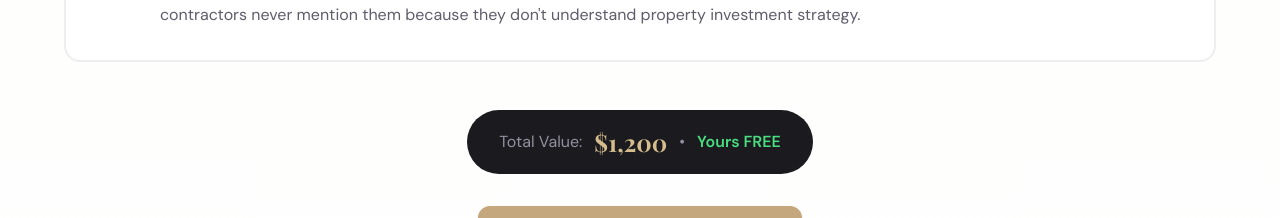
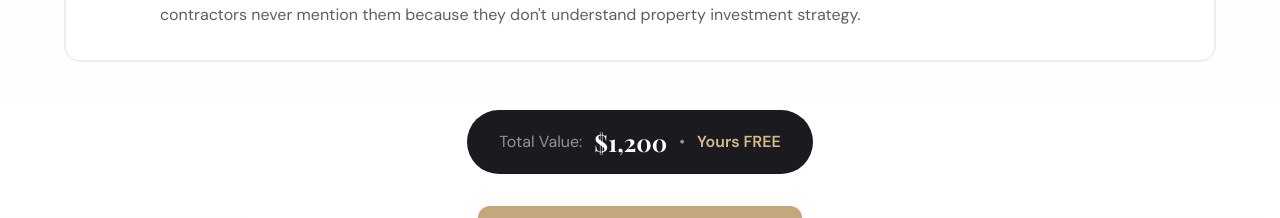
Before and after one commit to Juandurdaneta/zena-construction, a Next.js app: page / in a window 1280 px wide. Shown: the part 4206-4424 px from the top of the page. Built offline with nearby package versions, Linux system fonts and the light colour scheme; a web font is replaced by a local one.

Commit message:
Update color classes in ContactCTA and EvaluationPreview components for improved visual consistency. Adjusted text colors to align with the new primary color palette, enhancing the overall design aesthetics across the application.

```diff
--- a/src/components/sections/ContactCTA.tsx
+++ b/src/components/sections/ContactCTA.tsx
@@ -85,9 +85,9 @@ export function ContactCTA() {
           {/* Value Badge */}
           <div className="inline-flex items-center gap-2 bg-primary-100 px-4 py-2 rounded-full mb-8">
             <span className="text-charcoal-700">Total Value:</span>
-            <span className="text-xl font-display font-bold text-primary-600">$1,200</span>
+            <span className="text-xl font-display font-bold text-primary-400">$1,200</span>
             <span className="text-charcoal-500">•</span>
-            <span className="text-trust-600 font-semibold">Yours FREE</span>
+            <span className="text-primary-600 font-semibold">Yours FREE</span>
           </div>
 
           {/* Benefits */}
--- a/src/components/sections/EvaluationPreview.tsx
+++ b/src/components/sections/EvaluationPreview.tsx
@@ -200,11 +200,11 @@ export function EvaluationPreview() {
       >
         <div className="inline-flex items-center gap-3 text-white px-8 py-4 rounded-full mb-8" style={{ backgroundColor: '#1a1a1f' }}>
           <span style={{ color: '#91919f' }}>Total Value:</span>
-          <span className="text-2xl font-display font-bold" style={{ color: '#D4BC8C' }}>
+          <span className="text-2xl font-display font-bold">
             $1,200
           </span>
           <span style={{ color: '#91919f' }}>•</span>
-          <span className="font-semibold" style={{ color: '#4ade80' }}>Yours FREE</span>
+          <span className="font-semibold text-primary-400" >Yours FREE</span>
         </div>
 
         <div className="block">
```
